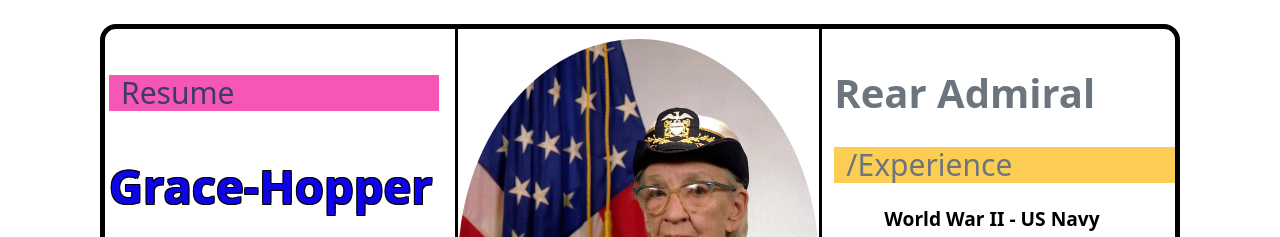
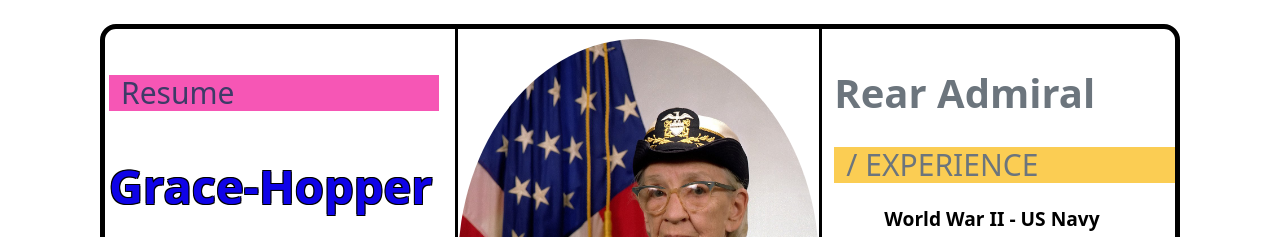
Before and after one commit to adelphi-ed-tech/history-computing-resumes, a React (Create React App) app: page /grace-hopper in a window 1280 px wide. Shown: the top 237 px of the page. Built offline with nearby package versions, Linux system fonts and the light colour scheme.

Commit message:
grace template update again

```diff
--- a/src/templates/Grace_Template.js
+++ b/src/templates/Grace_Template.js
@@ -61,7 +61,7 @@ function Grace({name, profilePic, title,phone, web, email, summary, skills, expe
 
                 <div className="col-4 column container">
                     <h4 className="text-secondary">{title}</h4>
-                    <h2 className="column container yellow background text-secondary">/Experience </h2>
+                    <h2 className="column container yellow background text-secondary">/ EXPERIENCE </h2>
                     <Experience experience={experience} />
                 </div>
 
```
